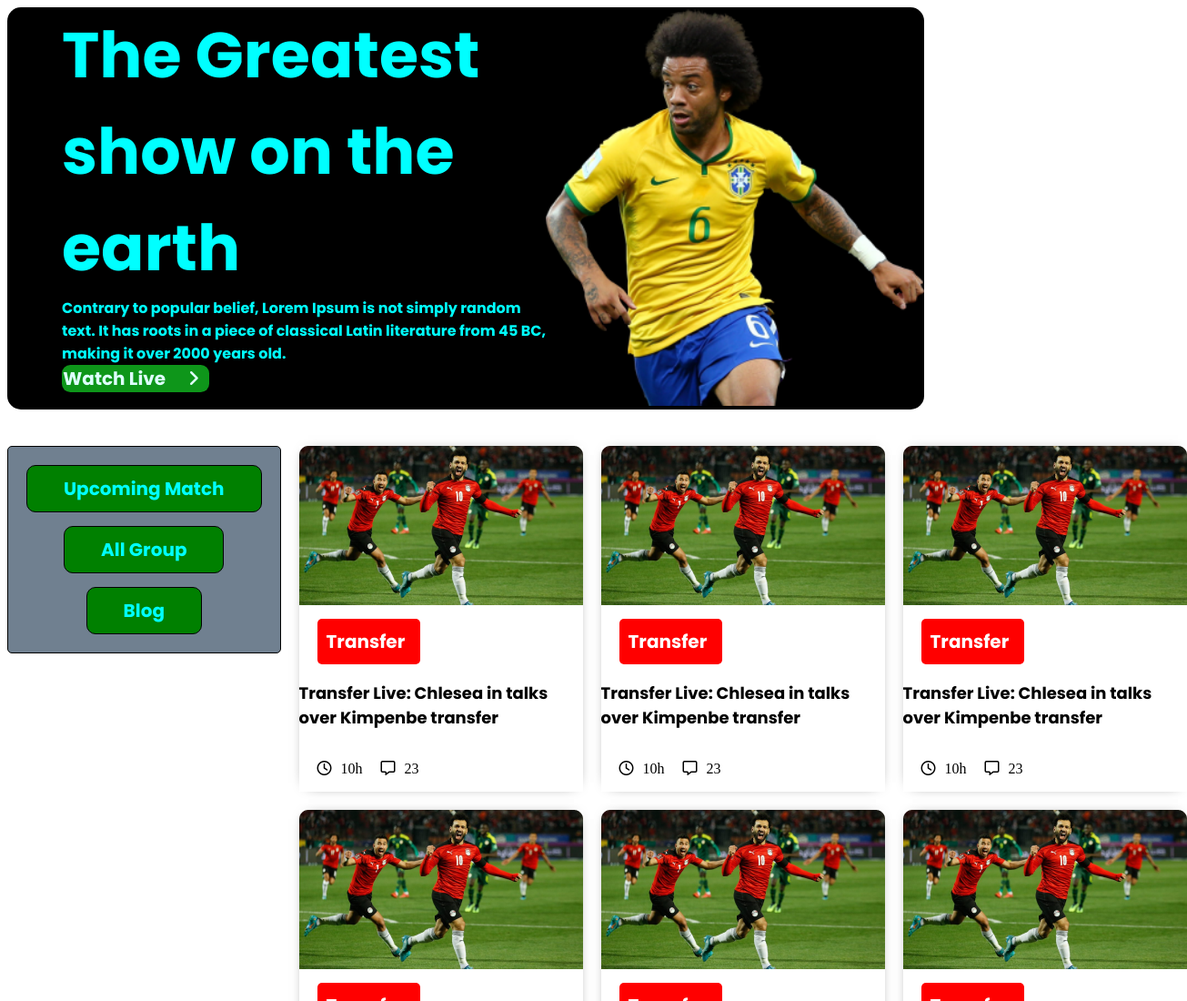
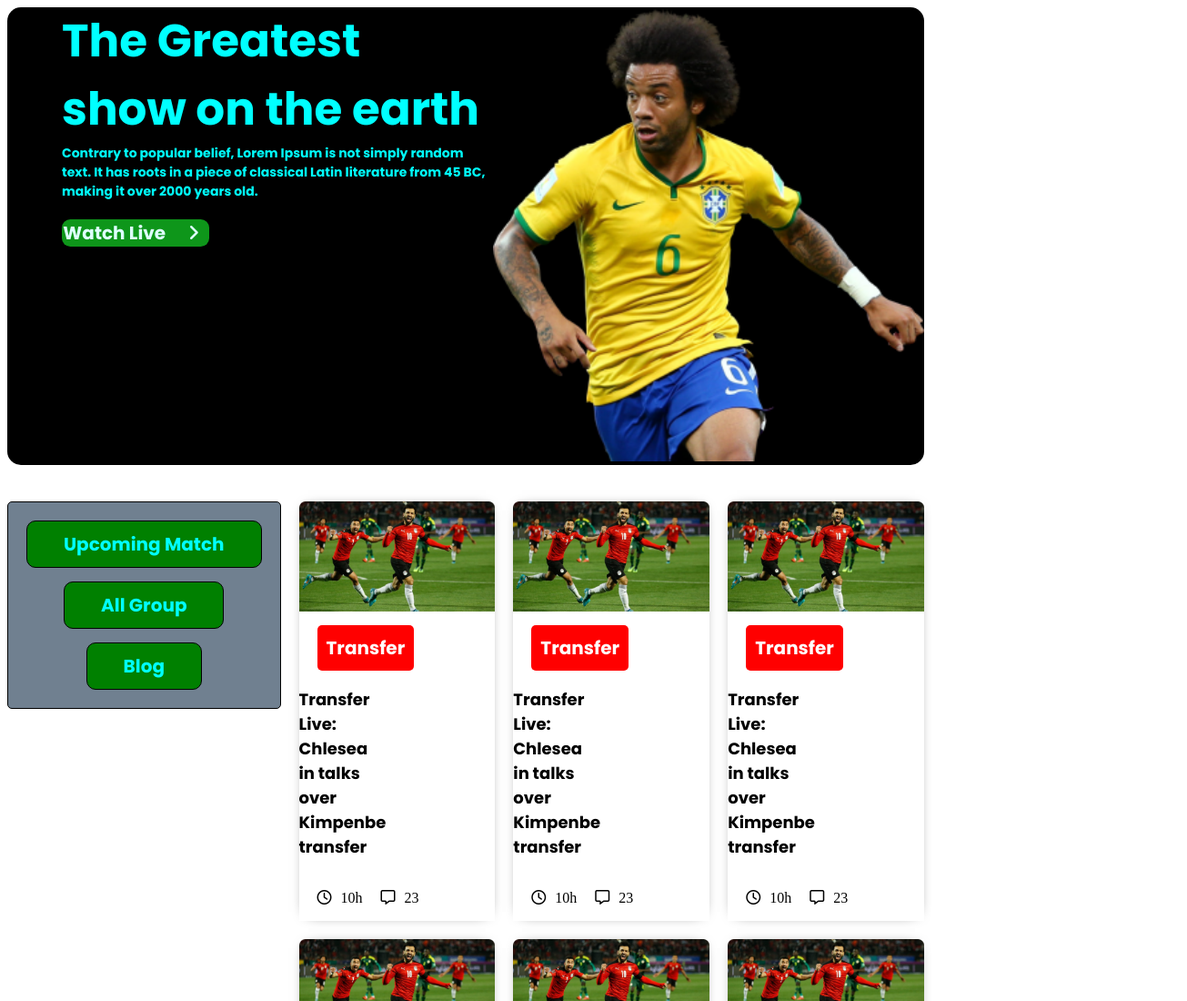
Before and after one commit to Shaykot1996/assignment-two-world-cup, a plain HTML site: page index.html in a window 1024 px wide. Shown: the top 1100 px of the page at 91% size, 1305 px wide, since content can reach past the window. Drawn offline with Linux system fonts and the light colour scheme; a web font is replaced by a local one.

Commit message:
Main page responsive 689px-1024px done

```diff
--- a/styles/styles.css
+++ b/styles/styles.css
@@ -219,7 +219,6 @@ span {
 /*-----------------
    Footer Styles
 -------------------*/
-
 .quote {
     text-align: center;
     font-family: 'Oleo Script Swash Caps', cursive;
@@ -395,3 +394,55 @@ hr {
         grid-template-columns: repeat(3, 1fr);
     }
 }
+
+/*----------------------------
+ Small screen and Laptops
+ ----------------------------- */
+
+@media only screen and (min-width: 769px) and (max-width:1024px) {
+
+    .left-side {
+        width: 50%;
+    }
+
+    .banner-title {
+        font-size: 50px;
+    }
+
+    .banner-details {
+        font-size: 14px;
+        margin-bottom: 20px;
+    }
+
+    .right-side {
+        width: 50%;
+    }
+
+    .right-side img {
+        width: 100%;
+    }
+
+    .container {
+        width: 100%;
+    }
+
+    .navigation-box {
+        width: max-content;
+    }
+
+    .blog {
+        width: 100%;
+    }
+
+    .blog-thumbnail {
+        width: 100%;
+    }
+
+    .blog-link {
+        width: fit-content;
+    }
+
+    .blog-title {
+        width: min-content;
+    }
+}
```
